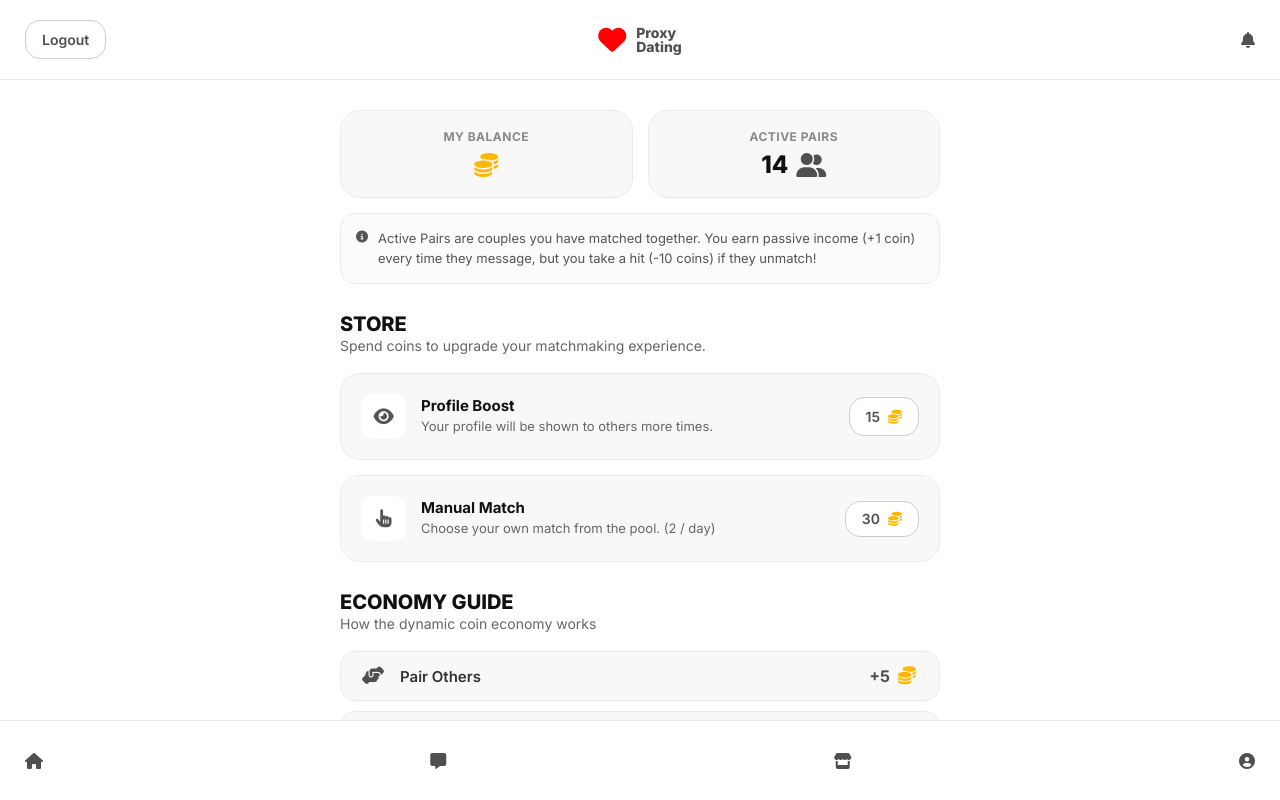
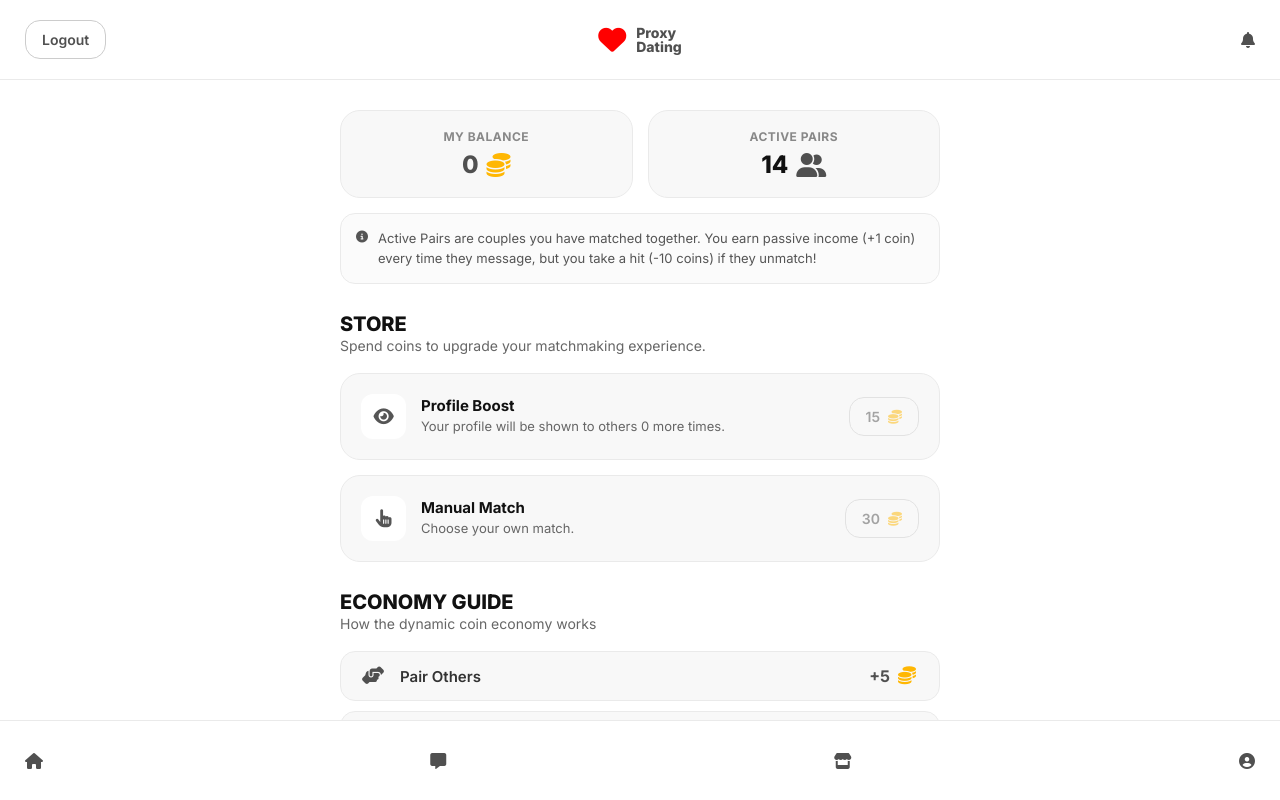
Before and after one commit to parkerhemming/startup, a React (Vite) app: page /store in a window 1280 px wide. Built offline with nearby package versions, Linux system fonts and the light colour scheme; sample sign-in values are in the browser's storage; what mobile-drag-drop would draw is missing.

Commit message:
feat: coins

```diff
--- a/global.css
+++ b/global.css
@@ -68,6 +68,15 @@ i {
 	border-color: #aaaaaa;
 }
 
+.btn:disabled,
+.btn:disabled:hover {
+	opacity: 0.5;
+	cursor: not-allowed;
+	background-color: transparent;
+	border-color: #cccccc;
+	color: inherit;
+}
+
 input {
 	font-size: 16px !important;
 }
--- a/src/app.jsx
+++ b/src/app.jsx
@@ -1,7 +1,7 @@
 import React, { useState, useEffect } from "react";
 import "./app.css";
 import "../global.css";
-import { updateCoins } from "./utils";
+import { getCoins, updateCoins } from "./utils";
 
 import {
 	NavLink,
@@ -10,6 +10,7 @@ import {
 	Routes,
 	useNavigate,
 	useLocation,
+	useSearchParams,
 } from "react-router-dom";
 import { Login } from "./login/login.jsx";
 import { Signup } from "./signup/signup.jsx";
@@ -26,6 +27,8 @@ export default function App() {
 	const [user, setUser] = useState(localStorage.getItem("user") || "");
 	const navigate = useNavigate();
 	const location = useLocation();
+	const [searchParams] = useSearchParams();
+	const mode = searchParams.get("mode");
 
 	const publicRoutes = ["/login", "/signup"];
 	const hideGlobalHeaderRoutes = [
@@ -122,11 +125,31 @@ export default function App() {
 					{location.pathname.includes("pair-mode") && (
 						<NavLink
 							className="btn"
-							onClick={() => updateCoins(5)}
-							to={nextModeMap[location.pathname]}
+							onClick={() => {
+								if (mode === "me" && getCoins() >= 30) {
+									updateCoins(-30);
+								} else {
+									updateCoins(5);
+								}
+							}}
+							to={
+								mode === "me" && getCoins() >= 30
+									? "/store"
+									: nextModeMap[location.pathname]
+							}
 						>
-							<span>Pair</span>
-							<span>+5</span>
+							{mode === "me" && getCoins() >= 30 ? (
+								<>
+									<span>Match Me</span>
+									<span style={{ color: "red" }}>-30</span>
+								</>
+							) : (
+								<>
+									<span>Pair</span>
+									<span>+5</span>
+								</>
+							)}
+
 							<i className="fa-solid fa-coins"></i>
 						</NavLink>
 					)}
--- a/src/messages/message/message.jsx
+++ b/src/messages/message/message.jsx
@@ -1,7 +1,7 @@
 import React, { useState, useEffect, useRef } from "react";
 import { Link, useSearchParams } from "react-router-dom";
 import styles from "./message.module.css";
-import { toProperCase } from "../../utils";
+import { toProperCase, updateCoins } from "../../utils";
 
 export function Message() {
 	const [searchParams] = useSearchParams();
@@ -55,12 +55,16 @@ export function Message() {
 					<h2>{name}</h2>
 				</Link>
 
-				<button className={styles.unmatchBtn}>
+				<Link
+					className={styles.unmatchBtn}
+					onClick={() => updateCoins(-10)}
+					to="/messages"
+				>
 					<span>Unmatch</span>
 					<span className={styles.cost}>
 						-10 <i className="fa-solid fa-coins"></i>
 					</span>
-				</button>
+				</Link>
 			</header>
 
 			<main className={styles.main}>
--- a/src/store/store.jsx
+++ b/src/store/store.jsx
@@ -1,9 +1,10 @@
 import React, { useEffect, useState } from "react";
-import { Link } from "react-router-dom";
+import { Link, useNavigate } from "react-router-dom";
 import styles from "./store.module.css";
 import { getCoins, getBoost, updateBoost, updateCoins } from "../utils";
 
 export function Store() {
+	const navigate = useNavigate();
 	const [coins, setCoins] = useState(getCoins());
 	const [boost, setBoost] = useState(getBoost());
 
@@ -17,8 +18,8 @@ export function Store() {
 				<div className={styles.statsRow}>
 					<div className={styles.statBox}>
 						<h3>My Balance</h3>
-						<h2>
-							{coins} <i className="fa-solid fa-coins"></i>
+						<h2 style={{ color: coins < 0 ? "red" : "inherit" }}>
+							{coins ?? 0} <i className="fa-solid fa-coins"></i>
 						</h2>
 					</div>
 					<div className={styles.statBox}>
@@ -51,11 +52,12 @@ export function Store() {
 					<div className={styles.textWrap}>
 						<h2>Profile Boost</h2>
 						<p>
-							Your profile will be shown to others {boost} more
-							times.
+							Your profile will be shown to others {boost ?? 0}{" "}
+							more times.
 						</p>
 					</div>
 					<button
+						disabled={coins < 15}
 						className="btn"
 						onClick={() => {
 							updateBoost(1);
@@ -74,13 +76,20 @@ export function Store() {
 					</div>
 					<div className={styles.textWrap}>
 						<h2>Manual Match</h2>
-						<p>Choose your own match from the pool. (2 / day)</p>
+						<p>Choose your own match.</p>
 					</div>
-					<Link draggable={false} className="btn" to="/pair-mode-3">
+					<button
+						disabled={coins < 30}
+						draggable={false}
+						className="btn"
+						onClick={() => {
+							navigate("/pair-mode-3?mode=me");
+						}}
+					>
 						{" "}
 						<span>30</span>
 						<i className="fa-solid fa-coins"></i>
-					</Link>
+					</button>
 				</div>
 			</section>
 
--- a/src/store/store.module.css
+++ b/src/store/store.module.css
@@ -155,7 +155,6 @@
 
 .storeItem :global(.btn) {
 	flex-shrink: 0;
-	background-color: white;
 }
 
 .rulesGrid {
--- a/src/utils.js
+++ b/src/utils.js
@@ -9,6 +9,8 @@ export function getCoins() {
 }
 
 export function updateCoins(num) {
+	// Dont check for > 0 becuase unmatch we can go negative
+	// Checks in other helper functions..
 	const coins = getCoins() || 0;
 	localStorage.setItem("coins", Number(coins) + num);
 }
```
